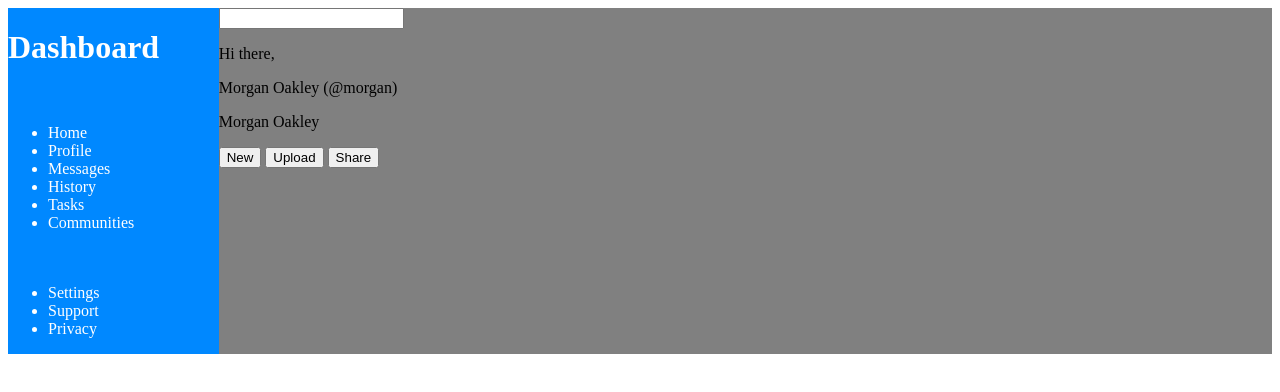
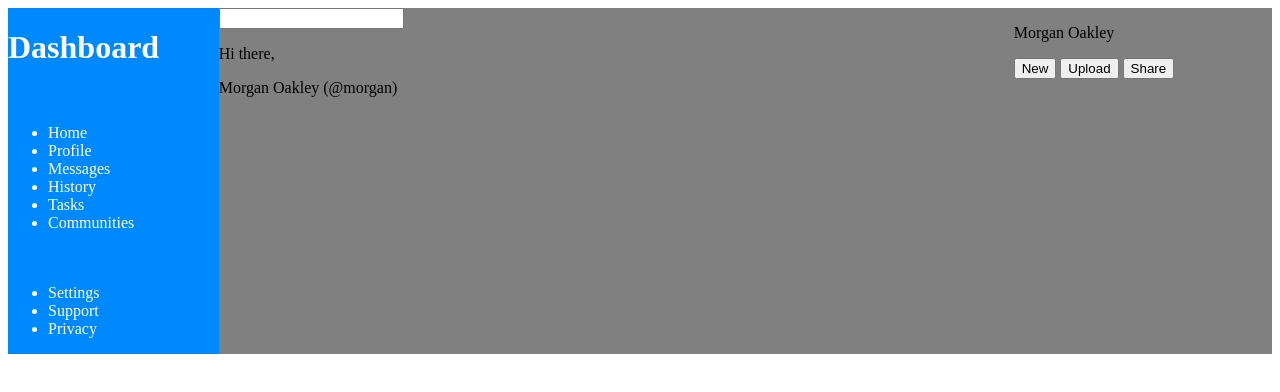
Before and after one commit to crocchamp/OdinDashboard, a plain HTML site: page index.html in a window 1280 px wide. Drawn offline with Linux system fonts and the light colour scheme.

Commit message:
Set header to grid
Add grid to header and add 20px gap

```diff
--- a/index.html
+++ b/index.html
@@ -32,12 +32,12 @@
             <p>Hi there,</p>
             <p>Morgan Oakley (@morgan)</p>
         </div>
-        <p>Morgan Oakley</p>
+
+        <div>
+            <p>Morgan Oakley</p>
         <button>New</button>
         <button>Upload</button>
         <button>Share</button>
-        <div>
-
         </div>
     </header>
 
--- a/style.css
+++ b/style.css
@@ -5,6 +5,9 @@ body {
 
 header {
     background-color: gray;
+    display: grid;
+    grid-template-columns: 3fr 1fr;
+    gap: 20px;
 }
 
 .sidebar {
```
